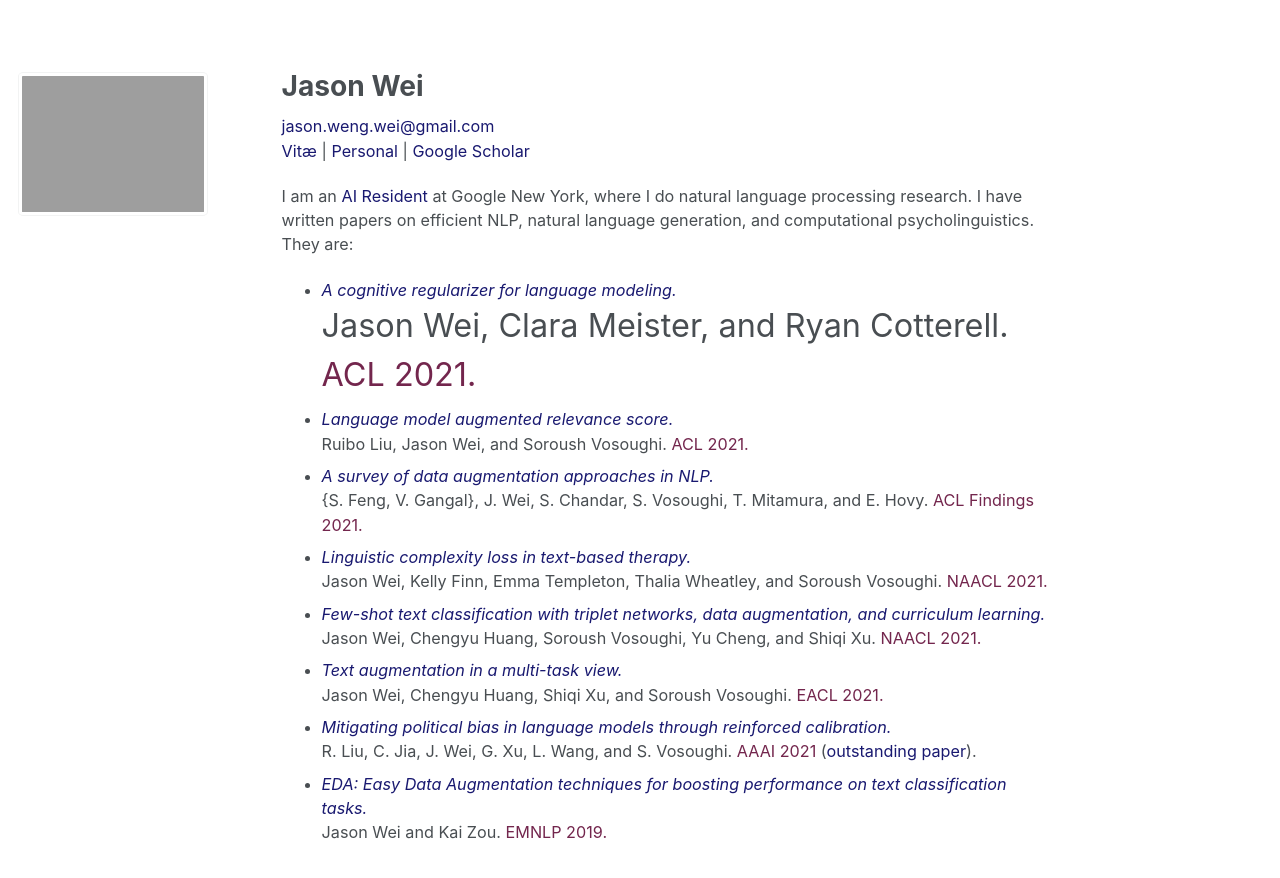
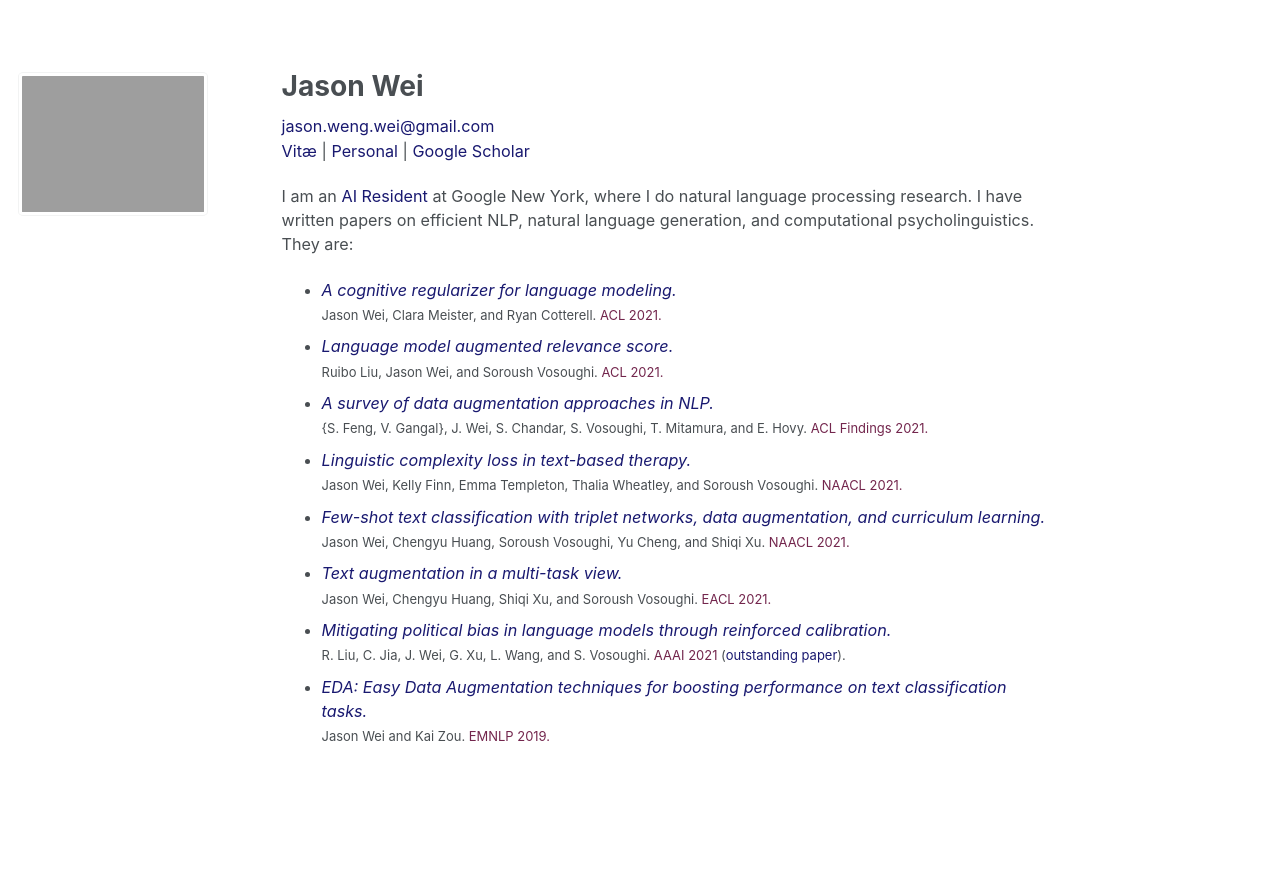
Before and after one commit to jasonwei20/jasonwei20.github.io, a Jekyll site: the page built from _pages/about.md, in a window 1280 px wide. Shown: the top 878 px of the page. Built offline with Jekyll 4.4.1, drawn with Linux system fonts in a browser that asks for light colours.

Commit message:
fix spacing

```diff
--- a/_pages/about.md
+++ b/_pages/about.md
@@ -15,21 +15,21 @@ redirect_from:
 I am an <a href="https://research.google/careers/ai-residency/" style="color:#191970" target="_blank">AI Resident</a> at Google New York, where I do natural language processing research. I have written papers on efficient NLP, natural language generation, and computational psycholinguistics. They are:
 
 - <a href="https://arxiv.org/pdf/2105.07144" style="color:#191970" target="_blank"><i>A cognitive regularizer for language modeling.</i></a>
-<span style="font-size:2em;">Jason Wei, Clara Meister, and Ryan Cotterell. <a style="color:#73264d">ACL 2021.</a> </span>
+<span style="font-size:0.8em;">Jason Wei, Clara Meister, and Ryan Cotterell. <a style="color:#73264d">ACL 2021.</a> </span>
 - <a style="color:#191970" target="_blank"><i>Language model augmented relevance score.</i></a>
-Ruibo Liu, Jason Wei, and Soroush Vosoughi. <a style="color:#73264d">ACL 2021.</a>
+<span style="font-size:0.8em;">Ruibo Liu, Jason Wei, and Soroush Vosoughi. <a style="color:#73264d">ACL 2021.</a></span>
 - <a href="https://arxiv.org/abs/2105.03075" style="color:#191970" target="_blank"><i>A survey of data augmentation approaches in NLP.</i></a>
-{S. Feng, V. Gangal}, J. Wei, S. Chandar, S. Vosoughi, T. Mitamura, and E. Hovy. <a style="color:#73264d">ACL Findings 2021.</a>
+<span style="font-size:0.8em;">{S. Feng, V. Gangal}, J. Wei, S. Chandar, S. Vosoughi, T. Mitamura, and E. Hovy. <a style="color:#73264d">ACL Findings 2021.</a></span>
 - <a href="https://www.aclweb.org/anthology/2021.naacl-main.352/" style="color:#191970" target="_blank"><i>Linguistic complexity loss in text-based therapy.</i></a>
-Jason Wei, Kelly Finn, Emma Templeton, Thalia Wheatley, and Soroush Vosoughi. <a style="color:#73264d">NAACL 2021.</a>
+<span style="font-size:0.8em;">Jason Wei, Kelly Finn, Emma Templeton, Thalia Wheatley, and Soroush Vosoughi. <a style="color:#73264d">NAACL 2021.</a></span>
 - <a href="https://www.aclweb.org/anthology/2021.naacl-main.434/" style="color:#191970" target="_blank"><i>Few-shot text classification with triplet networks, data augmentation, and curriculum learning.</i></a>
-Jason Wei, Chengyu Huang, Soroush Vosoughi, Yu Cheng, and Shiqi Xu. <a style="color:#73264d">NAACL 2021.</a>
+<span style="font-size:0.8em;">Jason Wei, Chengyu Huang, Soroush Vosoughi, Yu Cheng, and Shiqi Xu. <a style="color:#73264d">NAACL 2021.</a></span>
 - <a href="https://www.aclweb.org/anthology/2021.eacl-main.252/" style="color:#191970" target="_blank"><i>Text augmentation in a multi-task view.</i></a>
-Jason Wei, Chengyu Huang, Shiqi Xu, and Soroush Vosoughi. <a style="color:#73264d">EACL 2021.</a>
+<span style="font-size:0.8em;">Jason Wei, Chengyu Huang, Shiqi Xu, and Soroush Vosoughi. <a style="color:#73264d">EACL 2021.</a></span>
 - <a href="https://www.aaai.org/AAAI21Papers/AISI-8076.LiuR.pdf" style="color:#191970" target="_blank"><i>Mitigating political bias in language models through reinforced calibration.</i></a>
-R. Liu, C. Jia, J. Wei, G. Xu, L. Wang, and S. Vosoughi. <a style="color:#73264d">AAAI 2021</a> (<a href="https://aaai.org/Awards/paper.php" style="color:#191970" target="_blank">outstanding paper</a>).
+<span style="font-size:0.8em;">R. Liu, C. Jia, J. Wei, G. Xu, L. Wang, and S. Vosoughi. <a style="color:#73264d">AAAI 2021</a> (<a href="https://aaai.org/Awards/paper.php" style="color:#191970" target="_blank">outstanding paper</a>).</span>
 - <a href="http://dx.doi.org/10.18653/v1/D19-1670" style="color:#191970" target="_blank"><i>EDA: Easy Data Augmentation techniques for boosting performance on text classification tasks.</i></a>
-Jason Wei and Kai Zou. <a style="color:#73264d">EMNLP 2019.</a>
+<span style="font-size:0.8em;">Jason Wei and Kai Zou. <a style="color:#73264d">EMNLP 2019.</a></span>
 
 
 
```
